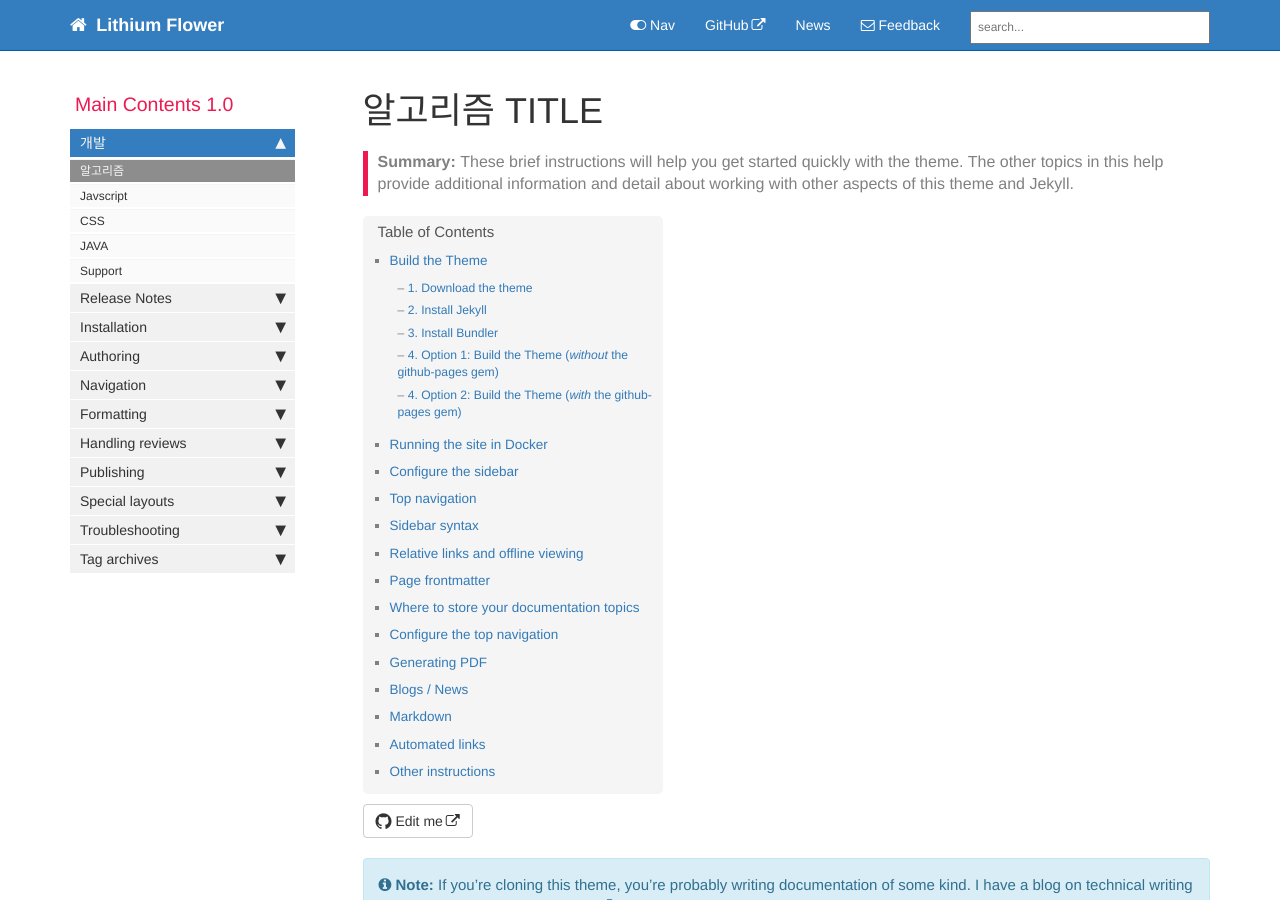
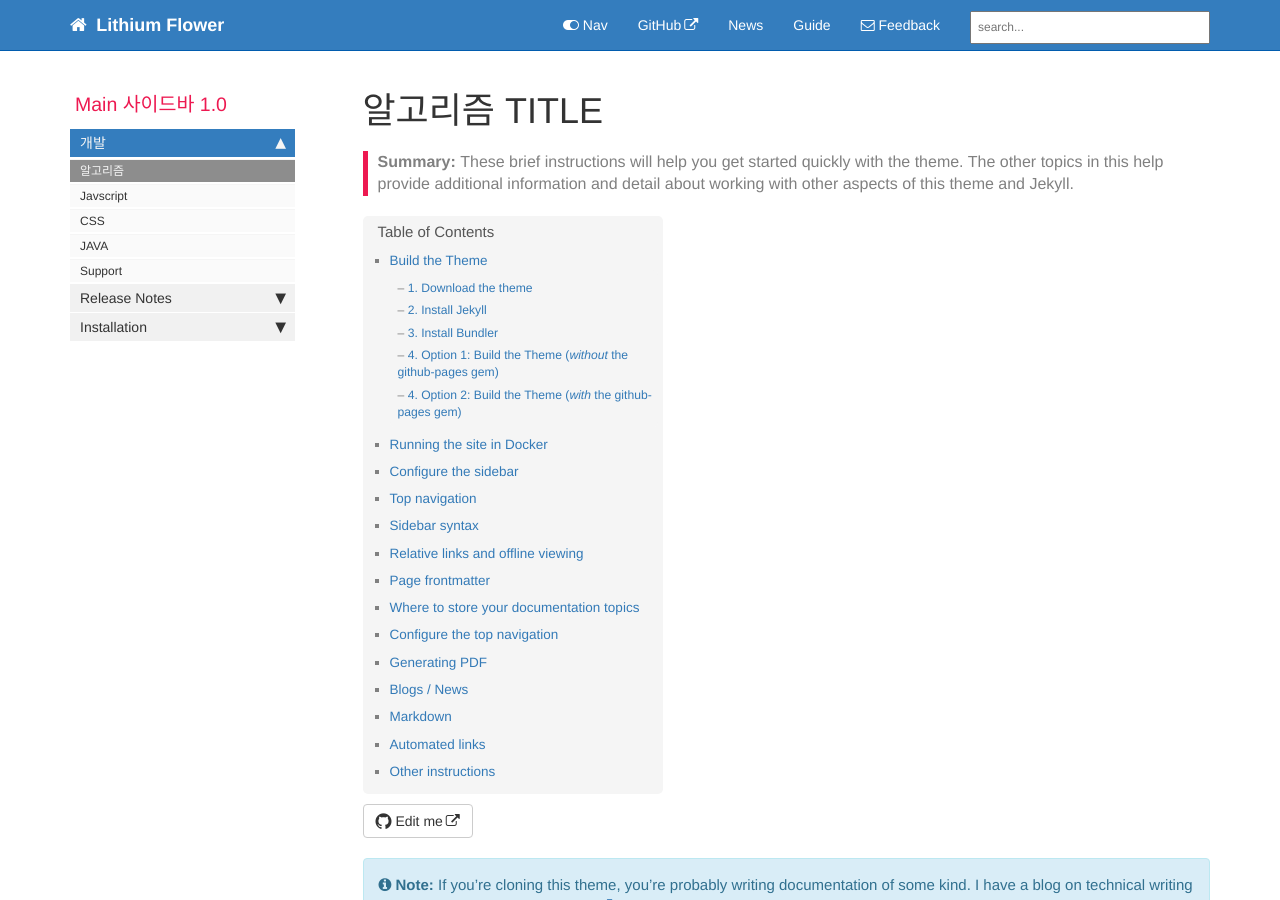
Before and after one commit to projooni/projooni.github.io, a Jekyll site: the page built from index.md, in a window 1280 px wide and 900 px high. Built offline with Jekyll 4.4.1, drawn with Linux system fonts in a browser that asks for light colours; nearby versions of some CDN libraries; comment, search, counter and statistics services are not loaded; part of the change alters nothing that is shown.

Commit message:
- gnb guide 추가

```diff
--- a/_data/sidebars/main_sidebar.yml
+++ b/_data/sidebars/main_sidebar.yml
@@ -2,7 +2,7 @@
 
 entries:
 - title: sidebar
-  product: Main Contents
+  product: Main 사이드바
   version: 1.0
   folders:
 
@@ -71,225 +71,3 @@ entries:
     - title: Install Jekyll on Windows
       url: /mydoc_install_jekyll_on_windows.html
       output: web, pdf
-
-  - title: Authoring
-    output: web, pdf
-
-    folderitems:
-    - title: Pages
-      url: /mydoc_pages.html
-      output: web, pdf
-
-    - title: Posts
-      url: /mydoc_posts.html
-      output: web, pdf
-
-    - title: Lists
-      url: /mydoc_lists.html
-      output: web, pdf
-
-    - title: Conditional logic
-      url: /mydoc_conditional_logic.html
-      output: web, pdf
-
-    - title: Content reuse
-      url: /mydoc_content_reuse.html
-      output: web, pdf
-
-    - title: Collections
-      url: /mydoc_collections.html
-      output: web, pdf
-
-    - title: WebStorm editor tips
-      url: /mydoc_webstorm_text_editor.html
-      output: web, pdf
-
-    - title: Atom editor tips
-      url: /mydoc_atom_text_editor.html
-      output: web, pdf
-
-  - title: Navigation
-    output: web, pdf
-
-    folderitems:
-    - title: Sidebar navigation
-      url: /mydoc_sidebar_navigation.html
-      output: web, pdf
-
-    - title: YAML tutorial in the context of Jekyll
-      url: /mydoc_yaml_tutorial.html
-      output: web, pdf
-
-    - title: Tags
-      url: /mydoc_tags.html
-      output: web, pdf
-
-    - title: Series
-      url: /mydoc_series.html
-      output: web, pdf
-
-  - title: Formatting
-    output: web, pdf
-
-    folderitems:
-    - title: Tooltips
-      url: /mydoc_adding_tooltips.html
-      output: web, pdf
-
-    - title: Alerts
-      url: /mydoc_alerts.html
-      output: web, pdf
-
-    - title: Icons
-      url: /mydoc_icons.html
-      output: web, pdf
-
-    - title: Images
-      url: /mydoc_images.html
-      output: web, pdf
-
-    - title: Code samples
-      url: /mydoc_code_samples.html
-      output: web, pdf
-
-    - title: Labels
-      url: /mydoc_labels.html
-      output: web, pdf
-
-    - title: Links
-      url: /mydoc_hyperlinks.html
-      output: web, pdf
-
-    - title: Navtabs
-      url: /mydoc_navtabs.html
-      output: web, pdf
-
-    - title: Tables
-      url: /mydoc_tables.html
-      output: web, pdf
-
-    - title: Syntax highlighting
-      url: /mydoc_syntax_highlighting.html
-      output: web, pdf
-
-    - title: Workflow maps
-      url: /mydoc_workflow_maps.html
-      output: web, pdf
-
-  - title: Handling reviews
-    output: web, pdf
-
-    folderitems:
-    - title: Commenting on files
-      url: /mydoc_commenting_on_files.html
-      output: web, pdf
-
-#    - title: Git collaboration
-#      url: /mydoc_git_collaboration
-#      output: web, pdf
-
-  - title: Publishing
-    output: web, pdf
-
-    folderitems:
-    - title: Build arguments
-      url: /mydoc_build_arguments.html
-      output: web, pdf
-
-    - title: Themes
-      url: /mydoc_themes.html
-      output: web, pdf
-
-    - title: Generating PDFs
-      url: /mydoc_generating_pdfs.html
-      output: web, pdf
-
-    - title: Help APIs and UI tooltips
-      url: /mydoc_help_api.html
-      output: web, pdf
-
-    - title: Search configuration
-      url: /mydoc_search_configuration.html
-      output: web, pdf
-
-    - title: iTerm profiles
-      url: /mydoc_iterm_profiles.html
-      output: web, pdf
-
-    - title: Pushing builds to server
-      url: /mydoc_push_build_to_server.html
-      output: web, pdf
-
-    - title: Publishing on Github Pages
-      url: /mydoc_publishing_github_pages.html
-      output: web, pdf
-
-  - title: Special layouts
-    output: web, pdf
-
-    folderitems:
-    - title: Knowledge-base layout
-      url: /mydoc_kb_layout.html
-      output: web, pdf
-
-    - title: Glossary layout
-      url: /mydoc_glossary.html
-      output: web, pdf
-
-    - title: FAQ layout
-      url: /mydoc_faq_layout.html
-      output: web, pdf
-
-    - title: Shuffle layout
-      url: /mydoc_shuffle.html
-      output: web, pdf
-
-  - title: Troubleshooting
-    output: web, pdf
-
-    folderitems:
-
-    - title: Troubleshooting
-      url: /mydoc_troubleshooting.html
-      output: web, pdf
-
-  - title: Tag archives
-    output: web
-    folderitems:
-
-    - title: Tag archives overview
-      url: /mydoc_tag_archives_overview.html
-      output: web
-
-      subfolders:
-      - title: Tag archive pages
-        output: web
-        subfolderitems:
-
-        - title: Formatting pages
-          url: /tag_formatting.html
-          output: web
-
-        - title: Navigation pages
-          url: /tag_navigation.html
-          output: web
-
-        - title: Content types pages
-          url: /tag_content_types.html
-          output: web
-
-        - title: Publishing pages
-          url: /tag_publishing.html
-          output: web
-
-        - title: Special layout pages
-          url: /tag_special_layouts.html
-          output: web
-
-        - title: Collaboration pages
-          url: /tag_collaboration.html
-          output: web
-
-        - title: Troubleshooting pages
-          url: /tag_troubleshooting.html
-          output: web
--- a/_data/topnav.yml
+++ b/_data/topnav.yml
@@ -6,6 +6,8 @@ topnav:
     - title: GitHub
       external_url: https://github.com/tomjoht/documentation-theme-jekyll
     - title: News
+      url: /news
+    - title: Guide
       url: /news
 
 #Topnav dropdowns
```
